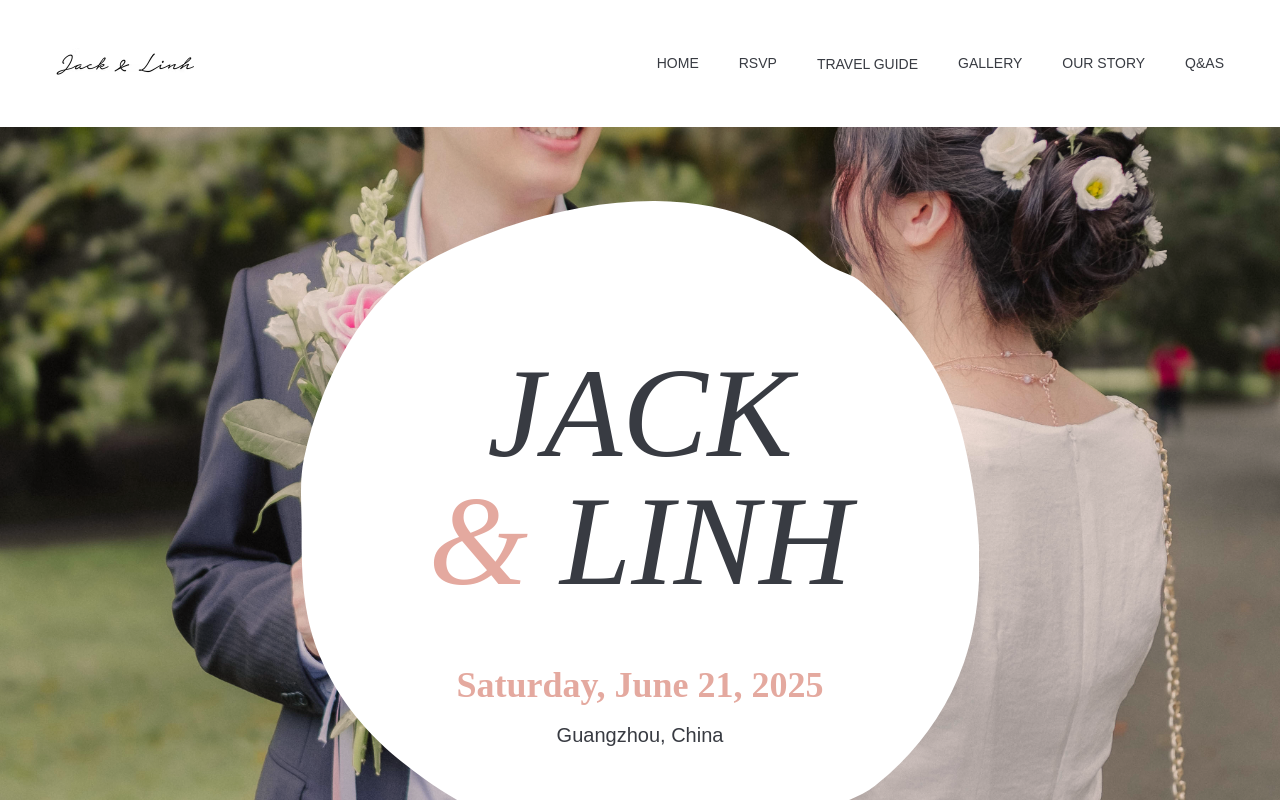
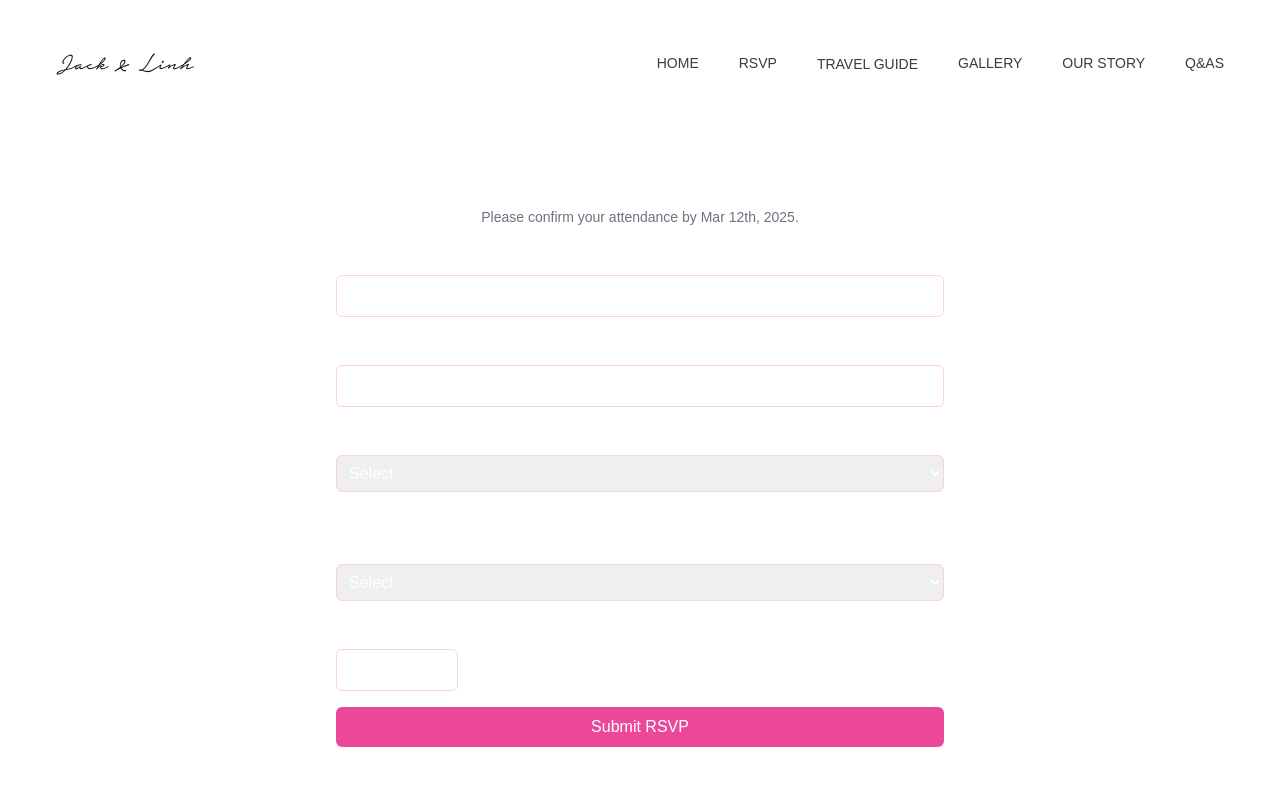
Before and after one commit to chuq2b2/WeddingInvitation, a Next.js app: page /rsvp/guangzhou-wedding in a window 1280 px wide. Shown: the top 800 px of the page. Built offline with nearby package versions, Linux system fonts and the light colour scheme.

Commit message:
update rsvp

```diff
--- a/src/components/RSVPForm.tsx
+++ b/src/components/RSVPForm.tsx
@@ -1,5 +1,5 @@
 import { useState } from "react";
-import EventInvite from "./Invite";
+
 interface RSVPFormProps {
   location: string;
   eventDate: string;
@@ -8,6 +8,7 @@ interface RSVPFormProps {
     date: string;
     times: string[];
   }[];
+  onRSVPSubmit: (data: Record<string, any>) => void; // Callback for emitting submitted data
 }
 
 const RSVPForm: React.FC<RSVPFormProps> = ({
@@ -15,18 +16,16 @@ const RSVPForm: React.FC<RSVPFormProps> = ({
   eventDate,
   rsvpDeadline,
   availableDates,
+  onRSVPSubmit,
 }) => {
   const [partyInterest, setPartyInterest] = useState("");
   const [selectedDate, setSelectedDate] = useState("");
   const [selectedTime, setSelectedTime] = useState("");
   const [formErrors, setFormErrors] = useState<string[]>([]);
-  const [submitted, setSubmitted] = useState(false);
-
 
   const handleSubmit = (e: React.FormEvent) => {
     e.preventDefault();
     const errors: string[] = [];
-
     const formData = new FormData(e.currentTarget as HTMLFormElement);
     const requiredFields = ["name", "email", "weddingAttendance", "plusOne"];
 
@@ -55,22 +54,25 @@ const RSVPForm: React.FC<RSVPFormProps> = ({
       return;
     }
 
-    alert("RSVP submitted successfully!");
-    setSubmitted(true);
-    // Add form submission logic here (e.g., send to an API)
+    const rsvpData = {
+      name: formData.get("name"),
+      email: formData.get("email"),
+      partyInterest,
+      selectedDate,
+      selectedTime,
+      weddingAttendance: formData.get("weddingAttendance"),
+      plusOne: formData.get("plusOne"),
+    };
+
+    onRSVPSubmit(rsvpData); // Emit the submitted data to the parent
   };
 
   return (
-    <div>
-      {!submitted ? (
-        <form
-          className="p-4 rounded-md"
-          onSubmit={handleSubmit}
-        >
-          <h1 className="text-2xl font-bold mb-4 text-center">
+    <form className="p-4 rounded-md md:w-1/2 w-2/3 avenir pb-24" onSubmit={handleSubmit}>
+      <h1 className="text-2xl md:text-5xl font-bold mb-4 text-center font-fraunces">
         RSVP for {location}
       </h1>
-          <p className="text-sm text-gray-500 mb-4">
+      <p className="text-sm text-gray-500 mb-4 text-center">
         Please confirm your attendance by {rsvpDeadline}.
       </p>
 
@@ -85,13 +87,11 @@ const RSVPForm: React.FC<RSVPFormProps> = ({
       )}
 
       <div className="mb-4">
-            <label className="block font-semibold mb-2">
-              First + Last Name*
-            </label>
+        <label className="block font-semibold mb-2">First + Last Name*</label>
         <input
           name="name"
           type="text"
-              className="w-full p-2 border rounded-md"
+          className="w-full p-2 border rounded-md border-pink-200"
           required
         />
       </div>
@@ -101,7 +101,7 @@ const RSVPForm: React.FC<RSVPFormProps> = ({
         <input
           name="email"
           type="email"
-              className="w-full p-2 border rounded-md"
+          className="w-full p-2 border rounded-md border-pink-200"
           required
         />
       </div>
@@ -112,7 +112,7 @@ const RSVPForm: React.FC<RSVPFormProps> = ({
         </label>
         <select
           name="partyInterest"
-              className="w-full p-2 border rounded-md"
+          className="w-full p-2 border rounded-md border-pink-200"
           value={partyInterest}
           onChange={(e) => setPartyInterest(e.target.value)}
           required
@@ -132,10 +132,10 @@ const RSVPForm: React.FC<RSVPFormProps> = ({
             </label>
             <select
               name="availableDate"
-                  className="w-full p-2 border rounded-md"
+              className="w-full p-2 border rounded-md border-pink-200"
               value={selectedDate}
               onChange={(e) => setSelectedDate(e.target.value)}
-                  required={partyInterest === "yes" || partyInterest === "maybe"}
+              required
             >
               <option value="">Select</option>
               {availableDates.map((day, index) => (
@@ -152,10 +152,10 @@ const RSVPForm: React.FC<RSVPFormProps> = ({
             </label>
             <select
               name="availableTime"
-                  className="w-full p-2 border rounded-md"
+              className="w-full p-2 border rounded-md border-pink-200"
               value={selectedTime}
               onChange={(e) => setSelectedTime(e.target.value)}
-                  required={partyInterest === "yes" || partyInterest === "maybe"}
+              required
             >
               <option value="">Select</option>
               {availableDates
@@ -176,7 +176,7 @@ const RSVPForm: React.FC<RSVPFormProps> = ({
         </label>
         <select
           name="weddingAttendance"
-              className="w-full p-2 border rounded-md"
+          className="w-full p-2 border rounded-md border-pink-200"
           required
         >
           <option value="">Select</option>
@@ -192,31 +192,21 @@ const RSVPForm: React.FC<RSVPFormProps> = ({
         <input
           name="plusOne"
           type="number"
-              className="w-full p-2 border rounded-md"
+          className="w-1/5 p-2 border rounded-md border-pink-200"
           min="0"
-              max="10"
+          max="1"
           required
         />
       </div>
 
       <button
         type="submit"
-            className="w-full bg-blue-500 text-white p-2 rounded-md hover:bg-blue-600"
+        className="w-full bg-pink-500 text-white p-2 rounded-md hover:bg-pink-200"
       >
         Submit RSVP
       </button>
     </form>
-      ) : (
-        <EventInvite
-          location={location}
-          date={eventDate}
-          hotel={"Sample Hotel Name"}
-        />
-      )}
-    </div>
   );
 };
 
-
-
 export default RSVPForm;
--- a/src/pages/rsvp/guangzhou-wedding/index.tsx
+++ b/src/pages/rsvp/guangzhou-wedding/index.tsx
@@ -1,16 +1,36 @@
+import { useState } from "react";
+import RSVPForm from "@/components/RSVPForm";
 import EventInvite from "@/components/Invite";
 import { eventDetails } from "@/components/details/EventDetails";
 
-export default function GuangzhouWedding() {
+export default function HanoiWedding() {
+  const [rsvpData, setRsvpData] = useState<Record<string, any> | null>(null);
   const guangzhou = eventDetails.guangzhou;
 
+  const handleRSVPSubmit = (data: Record<string, any>) => {
+    setRsvpData(data); // Save RSVP data to show EventInvite
+  };
+
   return (
-    <>
-      <EventInvite
-        location={guangzhou.location}
-        date={guangzhou.date}
-        hotel={guangzhou.hotel}
-      />
-    </>
+    <div className="justify-center items-center flex">
+      {!rsvpData ? (
+        <RSVPForm
+          location={guangzhou.location}
+          eventDate={guangzhou.date}
+          rsvpDeadline="Mar 12th, 2025"
+          availableDates={[
+            { date: "June 21", times: ["10 AM - 2 PM", "4 PM - 8 PM", "8 PM - 11 PM"] },
+            { date: "June 21", times: ["10 AM - 2 PM", "4 PM - 8 PM", "8 PM - 11 PM"] },
+          ]}
+          onRSVPSubmit={handleRSVPSubmit}
+        />
+      ) : (
+        <EventInvite
+          location={guangzhou.location}
+          date={guangzhou.date}
+          hotel={""}
+        />
+      )}
+    </div>
   );
 }
--- a/src/pages/rsvp/hanoi-wedding/index.tsx
+++ b/src/pages/rsvp/hanoi-wedding/index.tsx
@@ -1,12 +1,19 @@
+import { useState } from "react";
+import RSVPForm from "@/components/RSVPForm";
 import EventInvite from "@/components/Invite";
 import { eventDetails } from "@/components/details/EventDetails";
-import RSVPForm from "@/components/RSVPForm";
 
 export default function HanoiWedding() {
+  const [rsvpData, setRsvpData] = useState<Record<string, any> | null>(null);
   const hanoi = eventDetails.hanoi;
 
+  const handleRSVPSubmit = (data: Record<string, any>) => {
+    setRsvpData(data); // Save RSVP data to show EventInvite
+  };
+
   return (
-    <div>
+    <div className="justify-center items-center flex">
+      {!rsvpData ? (
         <RSVPForm
           location={hanoi.location}
           eventDate={hanoi.date}
@@ -15,12 +22,15 @@ export default function HanoiWedding() {
             { date: "June 7", times: ["10 AM - 2 PM", "4 PM - 8 PM", "8 PM - 11 PM"] },
             { date: "June 8", times: ["10 AM - 2 PM", "4 PM - 8 PM", "8 PM - 11 PM"] },
           ]}
+          onRSVPSubmit={handleRSVPSubmit}
         />
-      {/* <EventInvite
+      ) : (
+        <EventInvite
           location={hanoi.location}
           date={hanoi.date}
-        hotel={hanoi.hotel}
-      /> */}
+          hotel={""}
+        />
+      )}
     </div>
   );
 }
```
Lines whose indentation alone changed are shown as unchanged.
